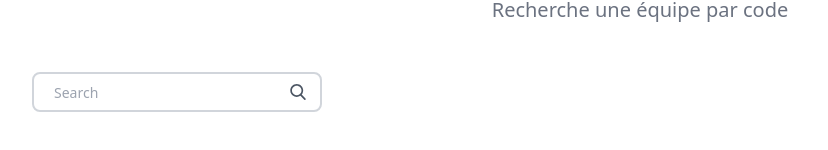
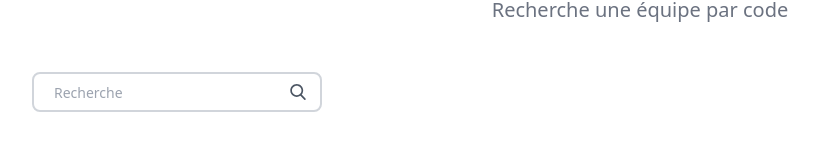
Before and after one commit to Zyco-tv/TeamPulseTP, an Angular app in the folder my-app/: page / in a window 1280 px wide. Shown: the part 416-566 px from the top of the page, without its empty margins (0-828 px from the left). Built offline with nearby package versions, Linux system fonts and the light colour scheme.

Commit message:
input restiction 16 charact and no space

```diff
--- a/my-app/src/app/app.component.html
+++ b/my-app/src/app/app.component.html
@@ -6,7 +6,7 @@
   <link href="https://unpkg.com/tailwindcss@^2/dist/tailwind.min.css" rel="stylesheet">
   <title></title>
 </head>
-<body>
+<body ng-app="CodePenApp">
 <div class="py-12 bg-white">
   <div class="max-w-7xl mx-auto px-4 sm:px-6 lg:px-8">
     <div class="lg:text-center">
@@ -21,8 +21,8 @@
     <div class="mt-10">
       <dl class="space-y-10 md:space-y-0 md:grid md:grid-cols-5">
         <div class="pt-2 relative mx-auto text-gray-600">
-          <input class="border-2 border-gray-300 bg-white h-10 px-5 pr-16 rounded-lg text-sm focus:outline-none"
-            type="search" name="search" placeholder="Search">
+          <input onkeypress="return event.charCode != 32" class="border-2 border-gray-300 bg-white h-10 px-5 pr-16 rounded-lg text-sm focus:outline-none"
+            type="search" name="search" placeholder="Recherche" maxlength="16">
           <button type="submit" class="absolute right-0 top-0 mt-5 mr-4">
             <svg class="text-gray-600 h-4 w-4 fill-current" xmlns="http://www.w3.org/2000/svg"
               xmlns:xlink="http://www.w3.org/1999/xlink" version="1.1" id="Capa_1" x="0px" y="0px"
```
Also changed, not shown: my-app/src/app/app.component.ts (line endings or trailing spaces).
